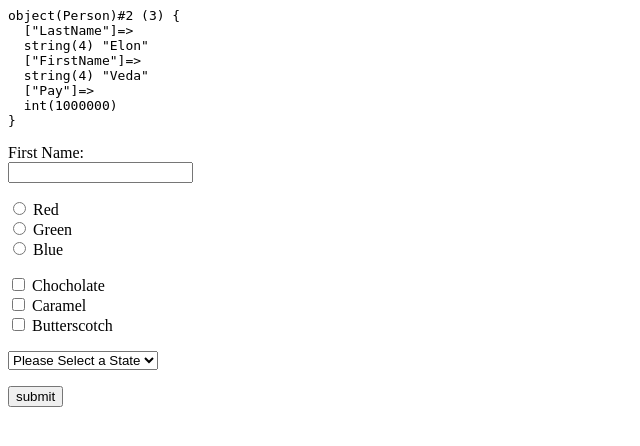
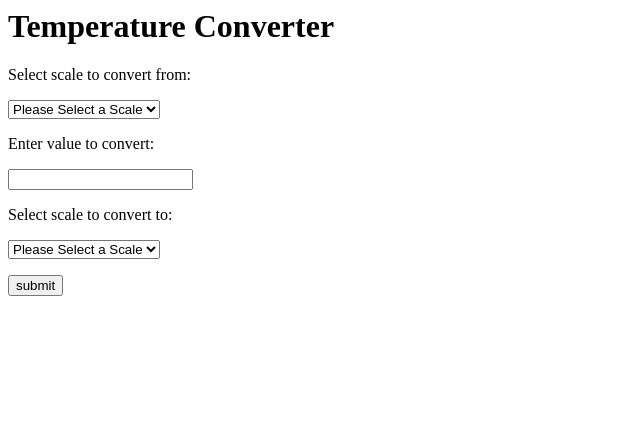
Before and after one commit to Veda-Elon-SCC/ITC250-P1, a PHP site: page / in a window 1280 px wide. Shown: the top 446 px of the page, without its empty margins (0-640 px from the left). Run offline with PHP 8.4, Linux system fonts and the light colour scheme.

Commit message:
Final Code

```diff
--- a/index.php
+++ b/index.php
@@ -1,52 +1,109 @@
 <?php
-$myPerson = new Person('Elon','Veda',1000000);
-//echo $myPerson->Pay;
-echo '<pre>';
-var_dump($myPerson);
-echo '</pre>';
-class Person {
-    public $LastName = '';
-    public $FirstName = '';
-    public $Pay = 0;
-    public function Person($LastName, $FirstName, $Pay){
-        $this->LastName = $LastName;
-        $this->FirstName = $FirstName;
-        $this->Pay = $Pay;
-    }//end constructor
-}//end person class
-?>
-<?php
-//postback1.php
 if(isset($_POST['submit'])){
-    //echo $_POST['FirstName'];
-    echo '<pre>';
-    var_dump($_POST);
-    echo '</pre>';
-}else{
+  //variables
+  $fromScale = $_POST['fromScale'];
+  $preTemp = (float)$_POST['preTemp'];
+  $toScale = $_POST['toScale'];
+  $postTemp = $preTemp;
+  //Conversions
+  if($fromScale == 'F' && $toScale == 'C'){
+    $postTemp = 5 / 9 * ($preTemp - 32);
+  }elseif($fromScale == 'F' && $toScale == 'K'){
+    $postTemp = 5 / 9 * ($preTemp - 32) + 273;
+  }elseif($fromScale == 'C' && $toScale == 'F'){
+    $postTemp = 9 / 5 * ($preTemp) + 32;
+  }elseif($fromScale == 'C' && $toScale == 'K'){
+    $postTemp = $preTemp + 273;
+  }elseif($fromScale == 'K' && $toScale == 'F'){
+    $postTemp = 9 / 5 * ($preTemp - 273) + 32;
+  }elseif($fromScale == 'K' && $toScale == 'C'){
+    $postTemp = $preTemp - 273;
+  }else{
+    $postTemp = $preTemp;
+  }
+    //page
     echo '
+    <h1>Temperature Converter</h1>
     <form action="" method="post">
-    <p> <label>
-        First Name:<br />
-        <input type="text" name="FirstName" />
+        <p>Select scale to convert from:</p>
+        <label>
+            <select name="fromScale">
+                <option value="">Please Select a Scale</option>
+                <option value="K">Kelvin</option>
+                <option value="C">Celsius</option>
+                <option value="F">Fahrenheit</option>
+            </select>
         </label>
     </p>
     <p>
-        <input type="radio" name="FavoriteColor" value="red" /> Red<br />
-        <input type="radio" name="FavoriteColor" value="green" /> Green<br />
-        <input type="radio" name="FavoriteColor" value="blue" /> Blue<br />
+        <p>Enter value to convert:</p>
+        <label>
+        <input type="number" name="preTemp" min="−459.67" max="10000" />
+        </label>
+    </p>
+    </p>
+    <p>Select scale to convert to:</p>
+        <label>
+            <select name="toScale">
+                <option value="">Please Select a Scale</option>
+                <option value="K">Kelvin</option>
+                <option value="C">Celsius</option>
+                <option value="F">Fahrenheit</option>
+            </select>
+        </label>
     </p>
     <p>
-        <input type="checkbox" name="IceCreamToppings[]" value="chocolate" /> Chocholate<br />
-        <input type="checkbox" name="IceCreamToppings[]" value="caramel" /> Caramel<br />
-        <input type="checkbox" name="IceCreamToppings[]" value="butterscotch" /> Butterscotch<br />
+        <input type="submit" name="submit" value="submit" />
+    </p>
+    </form>
+    ';
+    //output overly complecated
+    if(($fromScale == 'F' && $preTemp < -459.67) || ($fromScale == 'C' && $preTemp < -273.15) || ($fromScale == 'K' && $preTemp < 0)){
+      echo '<h2>';
+      echo round($preTemp, 2);
+      echo '&deg';
+      echo $fromScale;
+      echo ' is below absolute zero.';
+      echo '</h2>';
+    }else {
+      echo '<h2>';
+      echo round($preTemp, 2);
+      echo '&deg';
+      echo $fromScale;
+      echo ' = ';
+      echo round($postTemp, 2);
+      echo '&deg';
+      echo $toScale;
+      echo '</h2>';
+    }
+}else{
+    echo '
+    <h1>Temperature Converter</h1>
+    <form action="" method="post">
+        <p>Select scale to convert from:</p>
+        <label>
+            <select name="fromScale">
+                <option value="">Please Select a Scale</option>
+                <option value="K">Kelvin</option>
+                <option value="C">Celsius</option>
+                <option value="F">Fahrenheit</option>
+            </select>
+        </label>
     </p>
     <p>
+        <p>Enter value to convert:</p>
         <label>
-            <select name="State">
-                <option value="">Please Select a State</option>
-                <option value="WA">Washington</option>
-                <option value="OR">Oregon</option>
-                <option value="CA">California</option>
+        <input type="number" name="preTemp" min="−459.67" max="10000" />
+        </label>
+    </p>
+    </p>
+    <p>Select scale to convert to:</p>
+        <label>
+            <select name="toScale">
+                <option value="">Please Select a Scale</option>
+                <option value="K">Kelvin</option>
+                <option value="C">Celsius</option>
+                <option value="F">Fahrenheit</option>
             </select>
         </label>
     </p>
```
